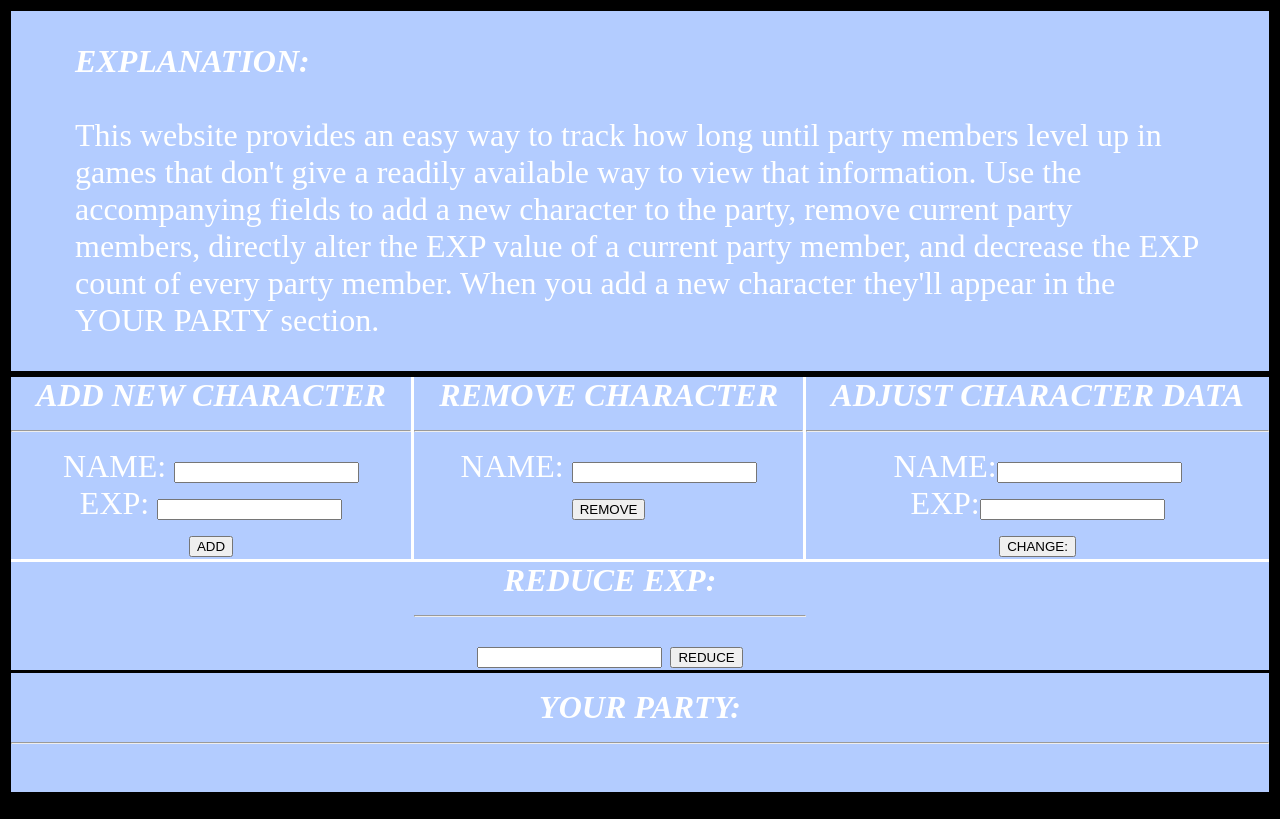
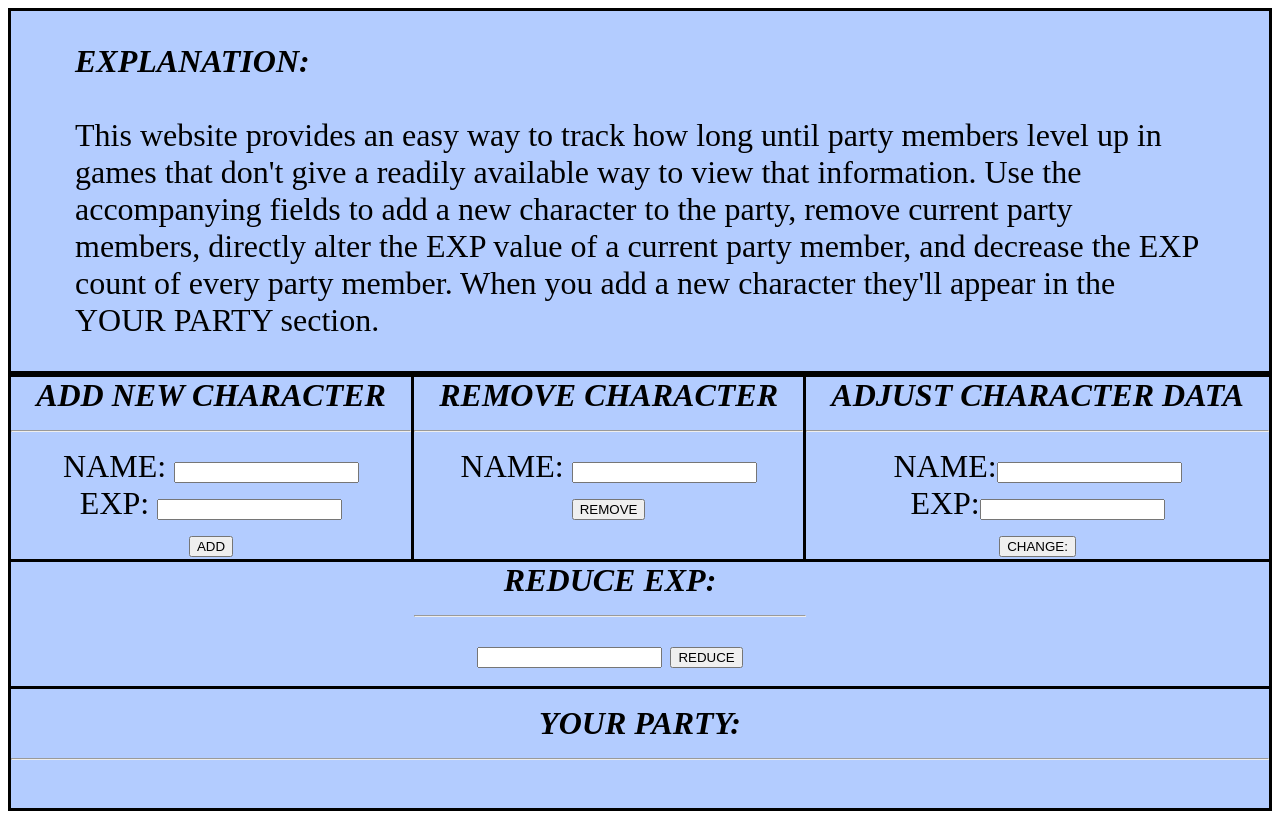
Before and after one commit to nrussell6/nrussell6.github.io, a plain HTML site: page exp_counter/exp_counter.html in a window 1280 px wide. Drawn offline with Linux system fonts and the light colour scheme.

Commit message:
Add files via upload

```diff
--- a/exp_counter/exp_counter.css
+++ b/exp_counter/exp_counter.css
@@ -35,6 +35,7 @@
     grid-column: 2;
     grid-row: 3;
     text-align: center;
+    padding-bottom: .5em;
 }
 
 .charDataSection{
@@ -60,6 +61,6 @@ label{
 
 html{
     font-size: xx-large;
-    color: white;
-    background-color: black;
+    /* color: white; */
+    /* background-color: black; */
 }
```
